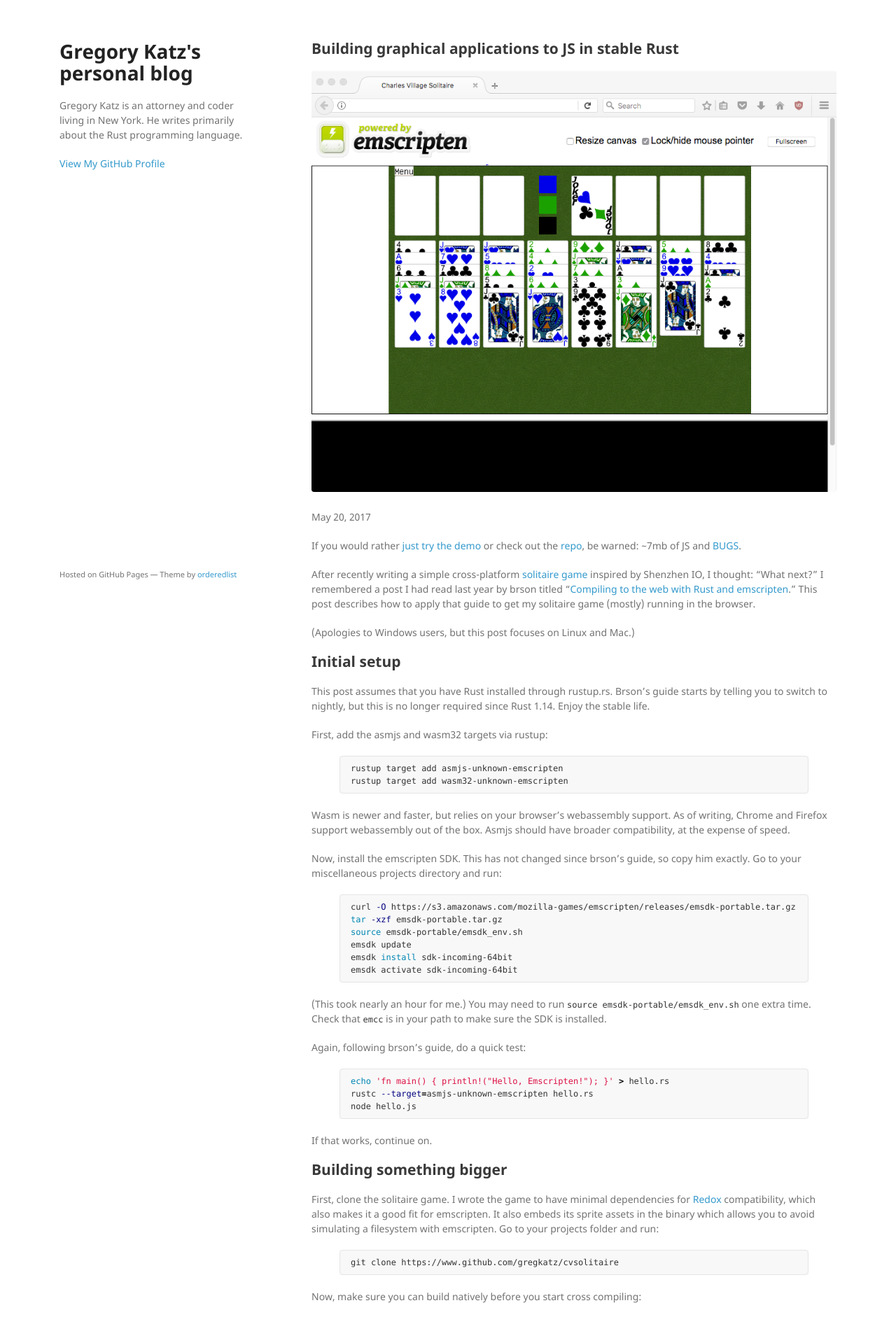
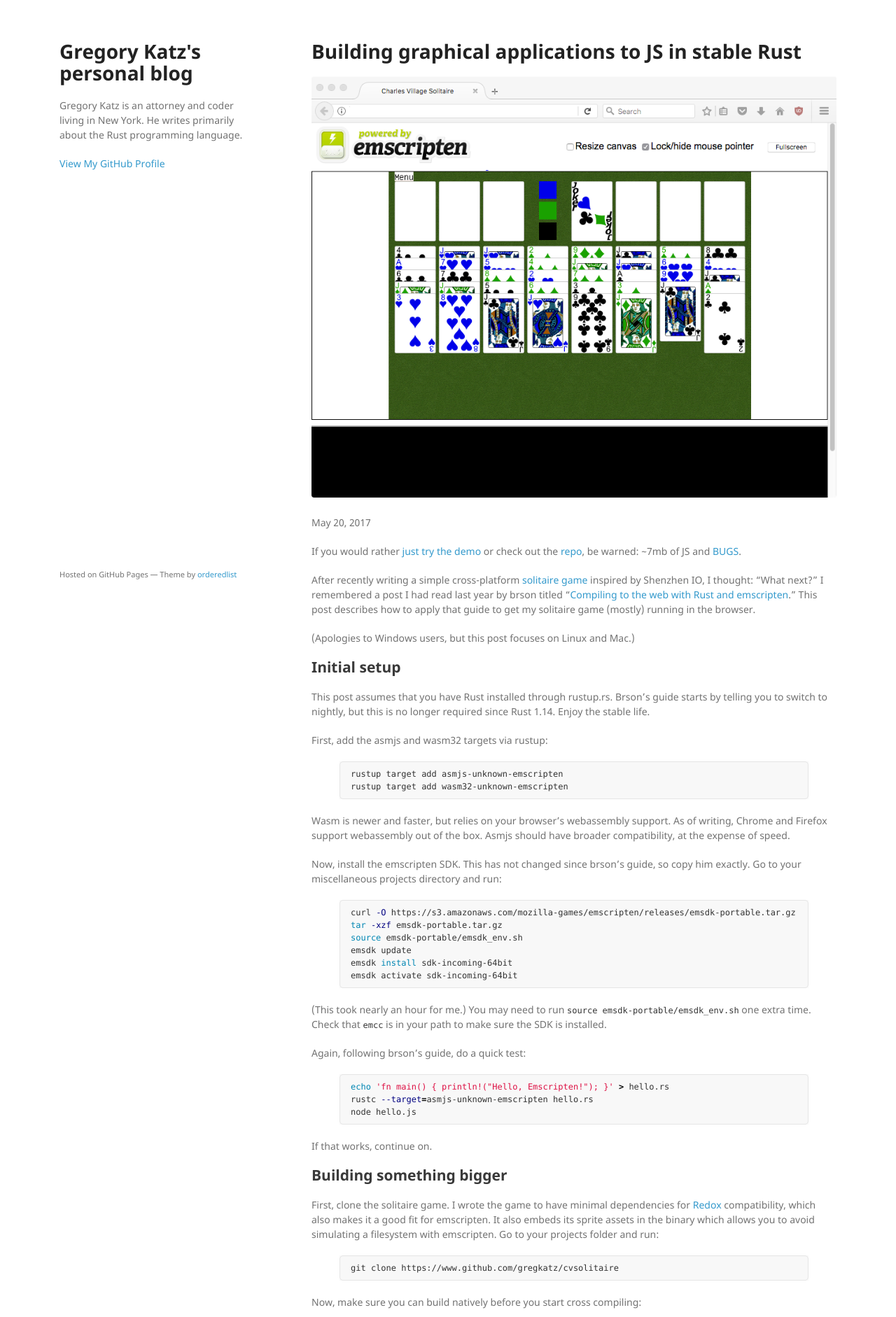
Before and after one commit to gregkatz/gregkatz.github.io, a Jekyll site: the page built from _posts/2017-05-20-rust-emsccripten.markdown, in a window 1280 px wide. Shown: the top 1882 px of the page at 70% size. Built offline with Jekyll 4.4.1, drawn with Linux system fonts in a browser that asks for light colours.

Commit message:
Changed title display

```diff
--- a/_posts/2017-05-20-rust-emsccripten.markdown
+++ b/_posts/2017-05-20-rust-emsccripten.markdown
@@ -5,7 +5,7 @@ date:   2017-05-20 7:00:00 -0400
 categories: Rust emscripten SDL webassembly Asm.js
 permalink: /2017-05-20-rust-emscripten.html
 ---
-## Building graphical applications to JS in stable Rust
+# Building graphical applications to JS in stable Rust
 
 ![CVSolitaire running in firefox]({{ site.url }}/assets/CVSolitaire_wasm.png)
 
```
